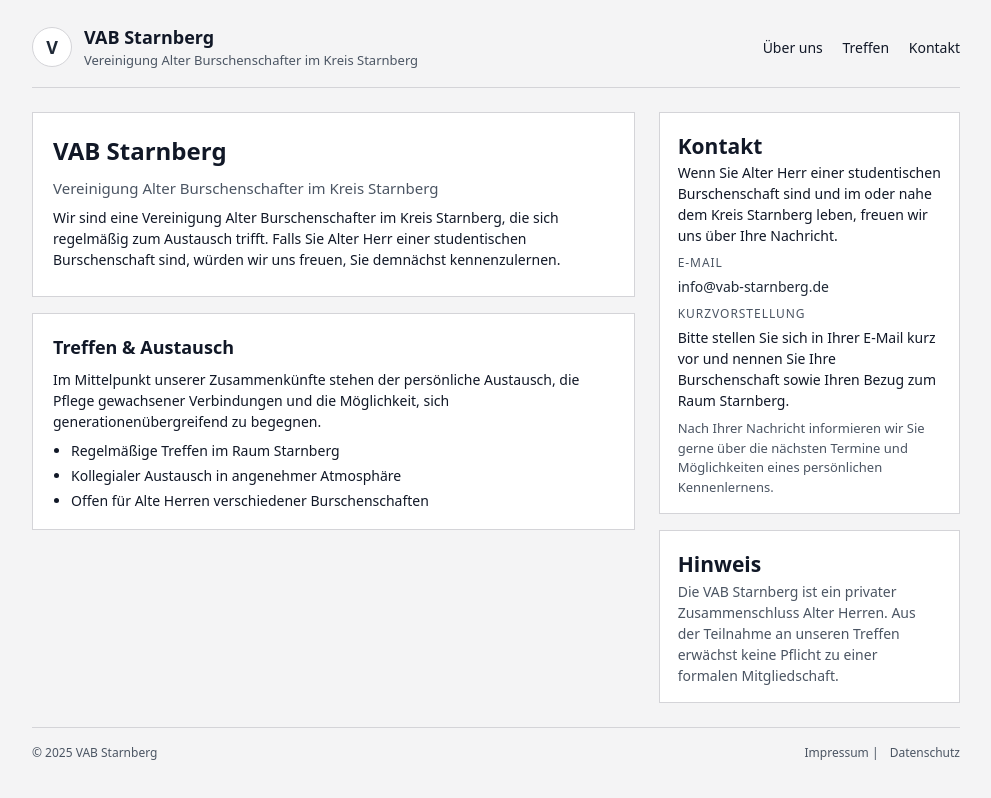
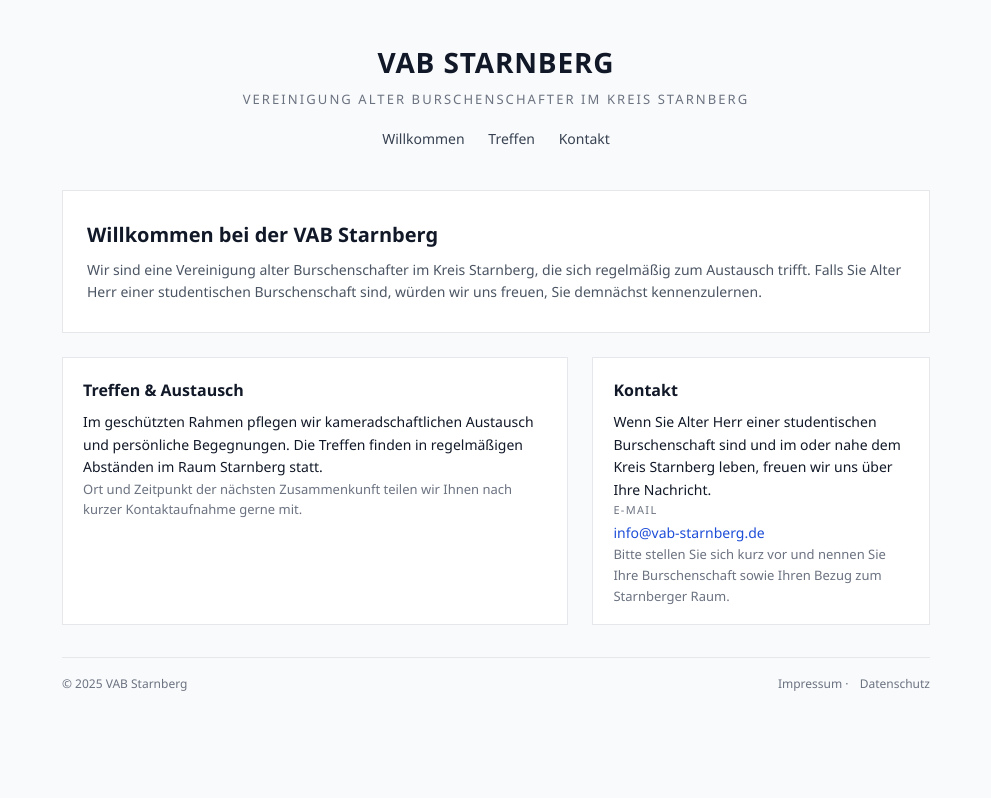
Before and after one commit to lonesomeranger/vab, a plain HTML site: page index.html in a window 1280 px wide. Shown: the whole page, without its empty margins (144-1135 px from the left). Drawn offline with Linux system fonts and the light colour scheme.

Commit message:
Update index.html

```diff
--- a/index.html
+++ b/index.html
@@ -1,339 +1,178 @@
 <!DOCTYPE html>
 <html lang="de">
 <head>
-  <meta charset="UTF-8" />
+  <meta charset="UTF-8">
   <title>VAB Starnberg – Vereinigung Alter Burschenschafter</title>
-  <meta name="viewport" content="width=device-width, initial-scale=1" />
-  <meta name="description" content="VAB Starnberg – Vereinigung Alter Burschenschafter im Kreis Starnberg." />
-
+  <meta name="viewport" content="width=device-width, initial-scale=1">
+  <meta name="description" content="VAB Starnberg – Vereinigung Alter Burschenschafter im Kreis Starnberg.">
   <style>
-    :root {
-      --bg: #f4f4f5;
-      --bg-alt: #ffffff;
-      --border: #d4d4d8;
-      --text-main: #111827;
-      --text-muted: #4b5563;
-      --accent: #1f2937;
-      --accent-soft: #e5e7eb;
-      --max-width: 960px;
+    * { box-sizing: border-box; margin: 0; padding: 0; }
+    body {
+      font-family: "Segoe UI", system-ui, -apple-system, sans-serif;
+      background: #f9fafb;
+      color: #111827;
+      line-height: 1.6;
     }
-
-    * {
-      box-sizing: border-box;
-      margin: 0;
-      padding: 0;
+    .wrap {
+      max-width: 900px;
+      margin: 0 auto;
+      padding: 40px 16px 32px;
     }
-
-    body {
-      font-family: system-ui, -apple-system, BlinkMacSystemFont, "Segoe UI", sans-serif;
-      background-color: var(--bg);
-      color: var(--text-main);
-      line-height: 1.5;
+    header {
+      text-align: center;
+      margin-bottom: 40px;
     }
-
-    .page {
-      max-width: var(--max-width);
-      margin: 0 auto;
-      padding: 24px 16px 40px;
+    header h1 {
+      font-size: 28px;
+      font-weight: 600;
+      margin-bottom: 4px;
+      letter-spacing: 0.03em;
+      text-transform: uppercase;
     }
-
-    header {
-      border-bottom: 1px solid var(--border);
-      padding-bottom: 16px;
-      margin-bottom: 24px;
-      display: flex;
-      justify-content: space-between;
-      align-items: center;
-      gap: 16px;
-      flex-wrap: wrap;
+    header p {
+      font-size: 13px;
+      color: #6b7280;
+      text-transform: uppercase;
+      letter-spacing: 0.16em;
     }
-
-    .brand {
-      display: flex;
-      align-items: center;
-      gap: 12px;
-    }
-
-    .brand-mark {
-      width: 40px;
-      height: 40px;
-      border-radius: 50%;
-      border: 1px solid var(--border);
-      display: flex;
-      align-items: center;
-      justify-content: center;
-      font-weight: 600;
-      font-size: 18px;
-      background-color: var(--bg-alt);
-      color: var(--accent);
-    }
-
-    .brand-text-title {
-      font-weight: 600;
-      font-size: 18px;
-    }
-
-    .brand-text-subtitle {
-      font-size: 13px;
-      color: var(--text-muted);
-    }
-
     nav {
+      margin-top: 18px;
       font-size: 14px;
     }
+    nav a {
+      color: #374151;
+      text-decoration: none;
+      margin: 0 10px;
+    }
+    nav a:hover { text-decoration: underline; }
 
-    nav a {
-      text-decoration: none;
-      color: var(--text-main);
-      margin-left: 16px;
-      border-bottom: 1px solid transparent;
+    .hero {
+      background: #ffffff;
+      border: 1px solid #e5e7eb;
+      padding: 28px 24px;
+      margin-bottom: 24px;
     }
-
-    nav a:hover {
-      border-bottom-color: var(--accent);
-    }
-
-    @media (max-width: 640px) {
-      nav {
-        width: 100%;
-        margin-top: 8px;
-      }
-      nav a {
-        margin-left: 0;
-        margin-right: 16px;
-      }
-    }
-
-    main {
-      display: grid;
-      grid-template-columns: 2fr 1fr;
-      gap: 24px;
-    }
-
-    @media (max-width: 880px) {
-      main {
-        grid-template-columns: 1fr;
-      }
-    }
-
-    .section {
-      background-color: var(--bg-alt);
-      border: 1px solid var(--border);
-      padding: 20px 20px 18px;
-      margin-bottom: 16px;
-    }
-
-    .section + .section {
-      margin-top: 0;
-    }
-
-    .section h1,
-    .section h2 {
+    .hero h2 {
+      font-size: 20px;
       margin-bottom: 8px;
     }
-
-    .section h1 {
-      font-size: 24px;
-      font-weight: 600;
+    .hero p {
+      font-size: 14px;
+      color: #4b5563;
     }
-
-    .section h2 {
-      font-size: 18px;
-      font-weight: 600;
+    .grid {
+      display: grid;
+      gap: 24px;
+      grid-template-columns: 1.5fr 1fr;
     }
-
-    .lead {
-      font-size: 15px;
-      color: var(--text-muted);
+    @media (max-width: 820px) {
+      .grid { grid-template-columns: 1fr; }
+    }
+    .card {
+      background: #ffffff;
+      border: 1px solid #e5e7eb;
+      padding: 20px 20px 18px;
+      font-size: 14px;
+    }
+    .card h3 {
+      font-size: 16px;
       margin-bottom: 8px;
     }
-
-    .text {
-      font-size: 14px;
-      color: var(--text-main);
-      margin-bottom: 8px;
+    .muted { color: #6b7280; font-size: 13px; }
+    .label {
+      font-size: 11px;
+      text-transform: uppercase;
+      letter-spacing: 0.12em;
+      color: #6b7280;
+      margin-bottom: 3px;
     }
-
-    .text-muted {
-      font-size: 14px;
-      color: var(--text-muted);
-    }
-
-    .list {
-      margin-top: 8px;
-      padding-left: 18px;
-      font-size: 14px;
-      color: var(--text-main);
-    }
-
-    .list li + li {
-      margin-top: 4px;
-    }
-
-    .sidebar {
-      display: flex;
-      flex-direction: column;
-      gap: 16px;
-    }
-
-    .contact-box {
-      background-color: var(--bg-alt);
-      border: 1px solid var(--border);
-      padding: 18px 18px 16px;
-      font-size: 14px;
-    }
-
-    .contact-label {
-      font-size: 12px;
-      text-transform: uppercase;
-      letter-spacing: 0.08em;
-      color: var(--text-muted);
-      margin-bottom: 4px;
-    }
-
-    .contact-value {
-      margin-bottom: 8px;
-    }
-
-    .contact-value a {
-      color: var(--accent);
+    a {
+      color: #1d4ed8;
       text-decoration: none;
     }
-
-    .contact-value a:hover {
-      text-decoration: underline;
-    }
-
-    .meta {
-      font-size: 13px;
-      color: var(--text-muted);
-      margin-top: 4px;
-    }
-
+    a:hover { text-decoration: underline; }
     footer {
-      margin-top: 24px;
+      margin-top: 32px;
       padding-top: 16px;
-      border-top: 1px solid var(--border);
-      font-size: 12px;
-      color: var(--text-muted);
+      border-top: 1px solid #e5e7eb;
       display: flex;
       justify-content: space-between;
       gap: 8px;
       flex-wrap: wrap;
+      font-size: 12px;
+      color: #6b7280;
     }
-
     footer a {
-      color: var(--text-muted);
+      color: #6b7280;
+      margin-left: 8px;
       text-decoration: none;
-      margin-left: 8px;
     }
-
-    footer a:hover {
-      text-decoration: underline;
-    }
+    footer a:hover { text-decoration: underline; }
   </style>
 </head>
 <body>
-  <div class="page">
+  <div class="wrap">
     <header>
-      <div class="brand">
-        <div class="brand-mark">V</div>
-        <div>
-          <div class="brand-text-title">VAB Starnberg</div>
-          <div class="brand-text-subtitle">Vereinigung Alter Burschenschafter im Kreis Starnberg</div>
-        </div>
-      </div>
+      <h1>VAB STARNBERG</h1>
+      <p>Vereinigung Alter Burschenschafter im Kreis Starnberg</p>
       <nav aria-label="Hauptnavigation">
-        <!-- Diese Links kannst du später auf eigene Seiten führen lassen -->
-        <a href="#ueber-uns">Über uns</a>
+        <a href="#willkommen">Willkommen</a>
         <a href="#treffen">Treffen</a>
         <a href="#kontakt">Kontakt</a>
       </nav>
     </header>
 
-    <main>
-      <!-- Hauptinhalt -->
-      <div>
-        <section class="section" id="ueber-uns">
-          <h1>VAB Starnberg</h1>
-          <p class="lead">
-            Vereinigung Alter Burschenschafter im Kreis Starnberg
-          </p>
-          <p class="text">
-            Wir sind eine Vereinigung Alter Burschenschafter im Kreis Starnberg,
-            die sich regelmäßig zum Austausch trifft. Falls Sie Alter Herr einer
-            studentischen Burschenschaft sind, würden wir uns freuen,
-            Sie demnächst kennenzulernen.
-          </p>
-        </section>
+    <section class="hero" id="willkommen">
+      <h2>Willkommen bei der VAB Starnberg</h2>
+      <p>
+        Wir sind eine Vereinigung alter Burschenschafter im Kreis Starnberg,
+        die sich regelmäßig zum Austausch trifft. Falls Sie Alter Herr einer
+        studentischen Burschenschaft sind, würden wir uns freuen,
+        Sie demnächst kennenzulernen.
+      </p>
+    </section>
 
-        <section class="section" id="treffen">
-          <h2>Treffen &amp; Austausch</h2>
-          <p class="text">
-            Im Mittelpunkt unserer Zusammenkünfte stehen der persönliche Austausch,
-            die Pflege gewachsener Verbindungen und die Möglichkeit,
-            sich generationenübergreifend zu begegnen.
-          </p>
-          <ul class="list">
-            <li>Regelmäßige Treffen im Raum Starnberg</li>
-            <li>Kollegialer Austausch in angenehmer Atmosphäre</li>
-            <li>Offen für Alte Herren verschiedener Burschenschaften</li>
-          </ul>
-        </section>
-      </div>
+    <section class="grid">
+      <article class="card" id="treffen">
+        <h3>Treffen &amp; Austausch</h3>
+        <p>
+          Im geschützten Rahmen pflegen wir kameradschaftlichen Austausch
+          und persönliche Begegnungen. Die Treffen finden in regelmäßigen
+          Abständen im Raum Starnberg statt.
+        </p>
+        <p class="muted">
+          Ort und Zeitpunkt der nächsten Zusammenkunft teilen wir Ihnen nach
+          kurzer Kontaktaufnahme gerne mit.
+        </p>
+      </article>
 
-      <!-- Seitenleiste -->
-      <aside class="sidebar" id="kontakt" aria-label="Kontaktbereich">
-        <div class="contact-box">
-          <h2>Kontakt</h2>
-          <p class="text">
-            Wenn Sie Alter Herr einer studentischen Burschenschaft sind und im oder
-            nahe dem Kreis Starnberg leben, freuen wir uns über Ihre Nachricht.
-          </p>
-
-          <div class="contact-label">E-Mail</div>
-          <div class="contact-value">
-            <!-- HIER deine echte E-Mail eintragen -->
-            <a href="mailto:info@vab-starnberg.de">info@vab-starnberg.de</a>
-          </div>
-
-          <div class="contact-label">Kurzvorstellung</div>
-          <p class="text">
-            Bitte stellen Sie sich in Ihrer E-Mail kurz vor und nennen Sie
-            Ihre Burschenschaft sowie Ihren Bezug zum Raum Starnberg.
-          </p>
-
-          <p class="meta">
-            Nach Ihrer Nachricht informieren wir Sie gerne über die nächsten Termine
-            und Möglichkeiten eines persönlichen Kennenlernens.
-          </p>
-        </div>
-
-        <div class="contact-box">
-          <h2>Hinweis</h2>
-          <p class="text-muted">
-            Die VAB Starnberg ist ein privater Zusammenschluss Alter Herren.
-            Aus der Teilnahme an unseren Treffen erwächst keine Pflicht
-            zu einer formalen Mitgliedschaft.
-          </p>
-        </div>
+      <aside class="card" id="kontakt">
+        <h3>Kontakt</h3>
+        <p>
+          Wenn Sie Alter Herr einer studentischen Burschenschaft sind und im
+          oder nahe dem Kreis Starnberg leben, freuen wir uns über Ihre Nachricht.
+        </p>
+        <div class="label">E-Mail</div>
+        <!-- TODO: Eigene E-Mail eintragen -->
+        <p><a href="mailto:info@vab-starnberg.de">info@vab-starnberg.de</a></p>
+        <p class="muted">
+          Bitte stellen Sie sich kurz vor und nennen Sie Ihre Burschenschaft
+          sowie Ihren Bezug zum Starnberger Raum.
+        </p>
       </aside>
-    </main>
+    </section>
 
     <footer>
+      <div>© <span id="year"></span> VAB Starnberg</div>
       <div>
-        © <span id="year"></span> VAB Starnberg
-      </div>
-      <div>
-        <!-- Hier später echte Links setzen -->
-        <a href="impressum.html">Impressum</a> |
+        <a href="impressum.html">Impressum</a> ·
         <a href="datenschutz.html">Datenschutz</a>
       </div>
     </footer>
   </div>
 
   <script>
-    document.getElementById("year").textContent = new Date().getFullYear();
+    document.getElementById('year').textContent = new Date().getFullYear();
   </script>
 </body>
 </html>
```
